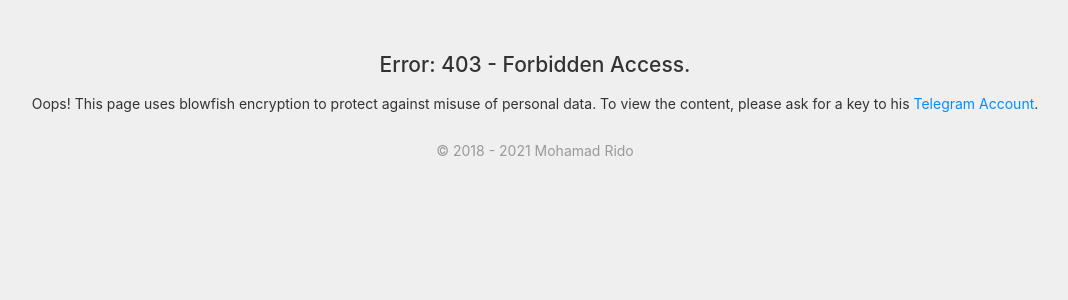
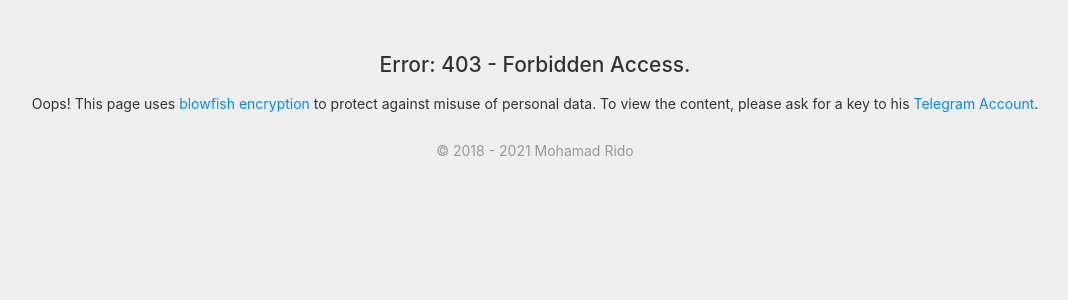
Before and after one commit to mohamadrido/about, a Jekyll site: the page built from index.html, in a window 1280 px wide. Shown: the top 300 px of the page, without its empty margins (105-1173 px from the left). Built offline with Jekyll 4.4.1, drawn with Linux system fonts in a browser that asks for light colours; nearby versions of some CDN libraries.

Commit message:
Update index.html

```diff
--- a/index.html
+++ b/index.html
@@ -3,5 +3,5 @@ layout: default
 ---
 <div style="text-align: center; padding: 20px;">
 <h2>Error: 403 - Forbidden Access.</h2>
-Oops! This page uses blowfish encryption to protect against misuse of personal data. To view the content, please ask for a key to his <a style="color: #008eff;" href="https://t.me/mohamadrido">Telegram Account</a>.
+Oops! This page uses <a style="color: #008eff;" href="https://en.wikipedia.org/wiki/Blowfish_(cipher)">blowfish encryption</a> to protect against misuse of personal data. To view the content, please ask for a key to his <a style="color: #008eff;" href="https://t.me/mohamadrido">Telegram Account</a>.
 </div>
```
